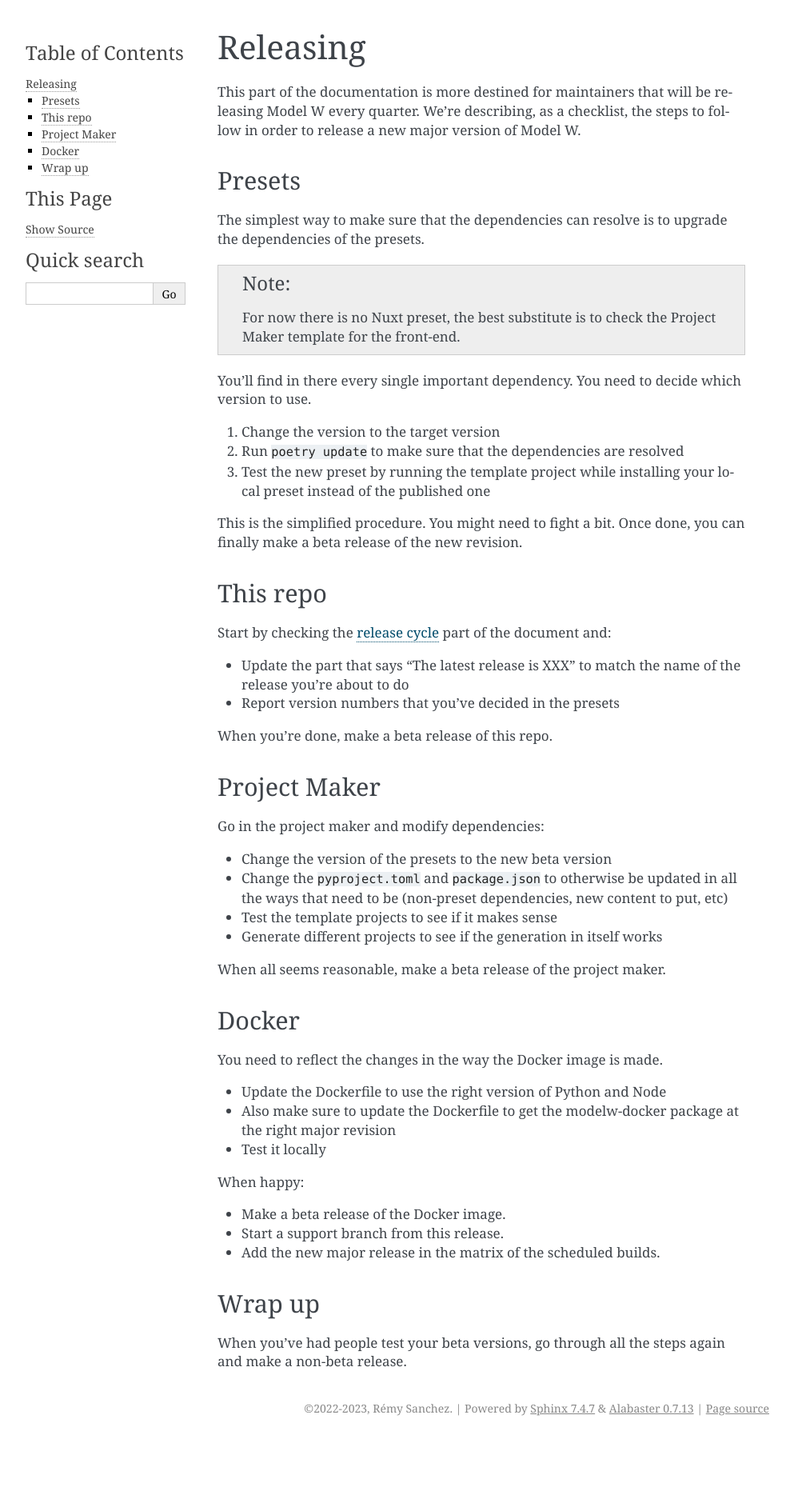
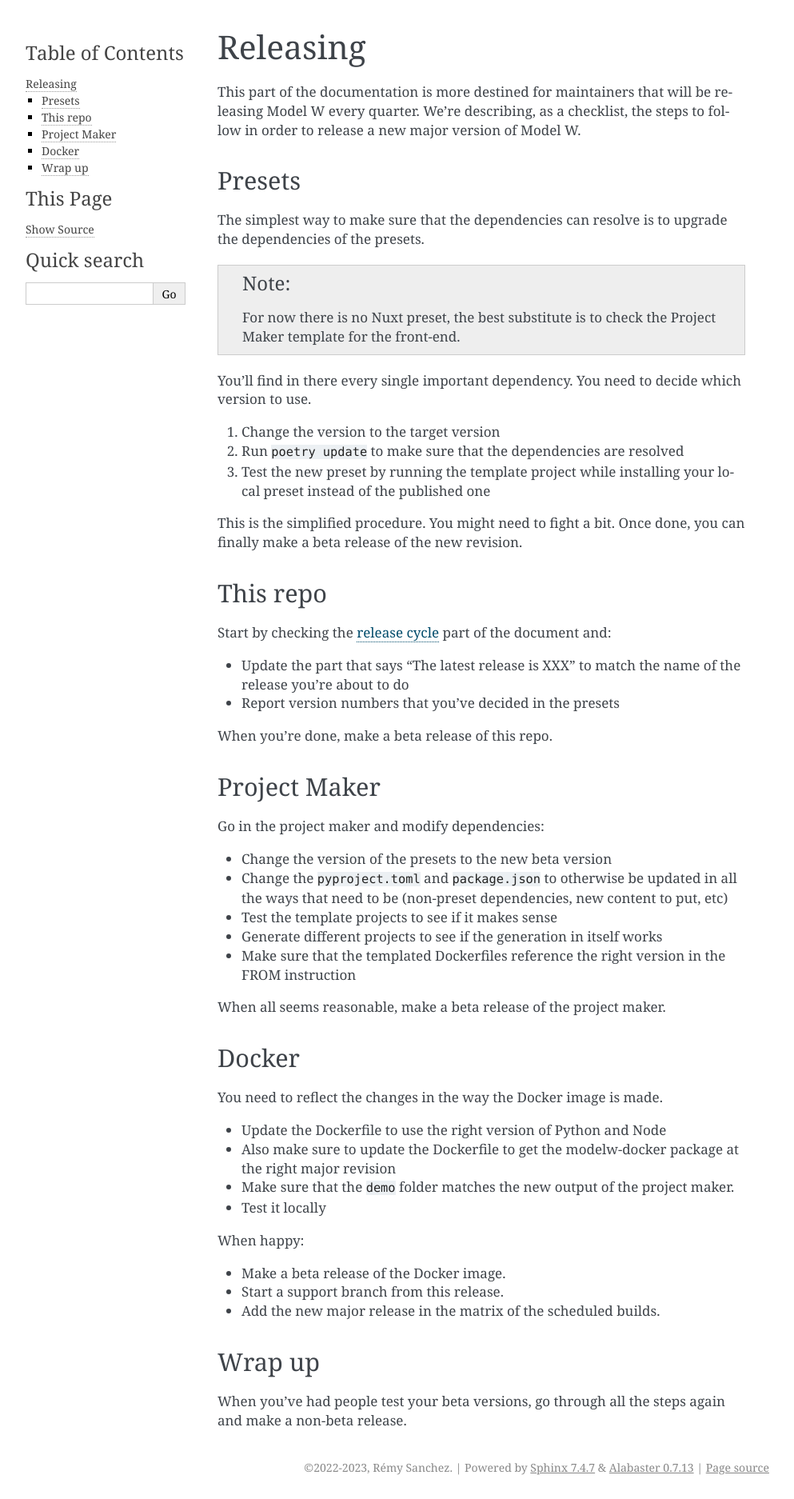
Before and after one commit to ModelW/directory, a Sphinx documentation site: the page built from doc/source/releasing.md, in a window 1280 px wide. Shown: the whole page at 80% size, without its empty margins (148-1141 px from the left). Built offline with Sphinx 7.4.7, drawn with Linux system fonts in a browser that asks for light colours; before the commit the page ends 1800 px from its top, so only the background shows below that.

Commit message:
Add a few forgotten things

```diff
--- a/doc/source/releasing.md
+++ b/doc/source/releasing.md
@@ -46,6 +46,8 @@ Go in the project maker and modify dependencies:
     etc)
 -   Test the template projects to see if it makes sense
 -   Generate different projects to see if the generation in itself works
+-   Make sure that the templated Dockerfiles reference the right version in the
+    FROM instruction
 
 When all seems reasonable, make a beta release of the project maker.
 
@@ -56,6 +58,8 @@ You need to reflect the changes in the way the Docker image is made.
 -   Update the Dockerfile to use the right version of Python and Node
 -   Also make sure to update the Dockerfile to get the modelw-docker package at
     the right major revision
+-   Make sure that the `demo` folder matches the new output of the project
+    maker.
 -   Test it locally
 
 When happy:
```
